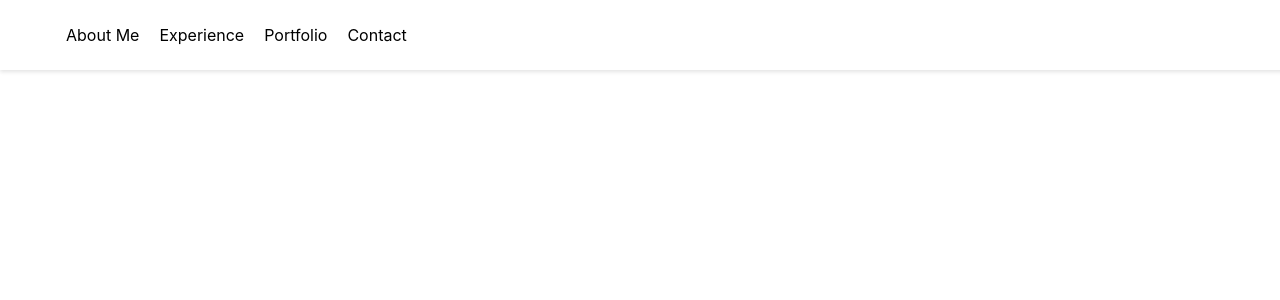
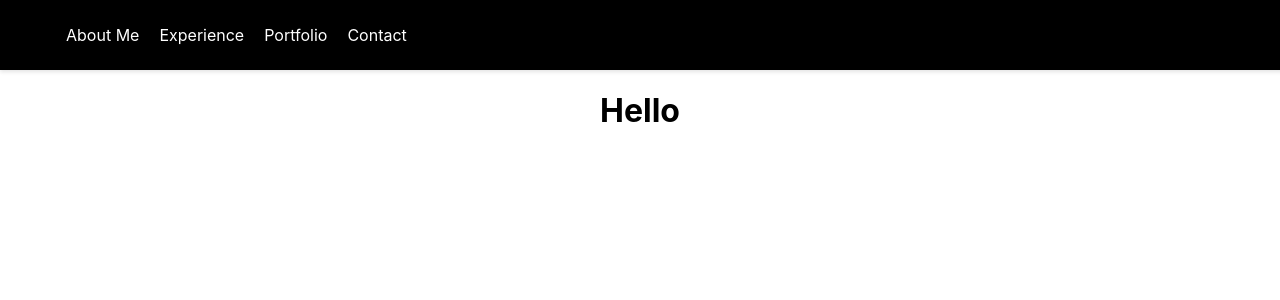
Before and after one commit to alisha-nas/personal-website, a React (Create React App) app: page / in a window 1280 px wide. Shown: the top 300 px of the page. Built offline with nearby package versions, Linux system fonts and the light colour scheme.

Commit message:
Created the home page and adjusted the navbar

```diff
--- a/src/App.js
+++ b/src/App.js
@@ -1,11 +1,14 @@
 import logo from './logo.svg';
 import './App.css';
 import Navbar from './shared-components/navbar';
+import HomePage from './pages/Homepage';
+
 
 function App() {
   return (
     <div className="App">
       <Navbar></Navbar>
+      <HomePage></HomePage>
     </div>
   );
 }
--- /dev/null
+++ b/src/pages/Homepage.js
@@ -0,0 +1,8 @@
+// In the homepage, I want
+
+
+export default function HomePage() {
+  return (
+    <h1>Hello</h1>
+  )
+}
--- a/src/shared-components/navbar.css
+++ b/src/shared-components/navbar.css
@@ -9,7 +9,7 @@
   height: 70px;
   min-height: 70px;
   width: calc(100% - 1.5rem);
-  background-color: #fff;
+  background-color: black;
   padding: 0 1rem;
   box-shadow: 0 0.125rem 0.25rem 0 rgb(0 0 0 / 11%);
 }
@@ -17,4 +17,10 @@
 li {
     display: inline-block;
     margin: 0 10px;
+    color:white;
 }
+
+li:hover {
+  cursor: pointer;
+  color:yellow;
+}
```
